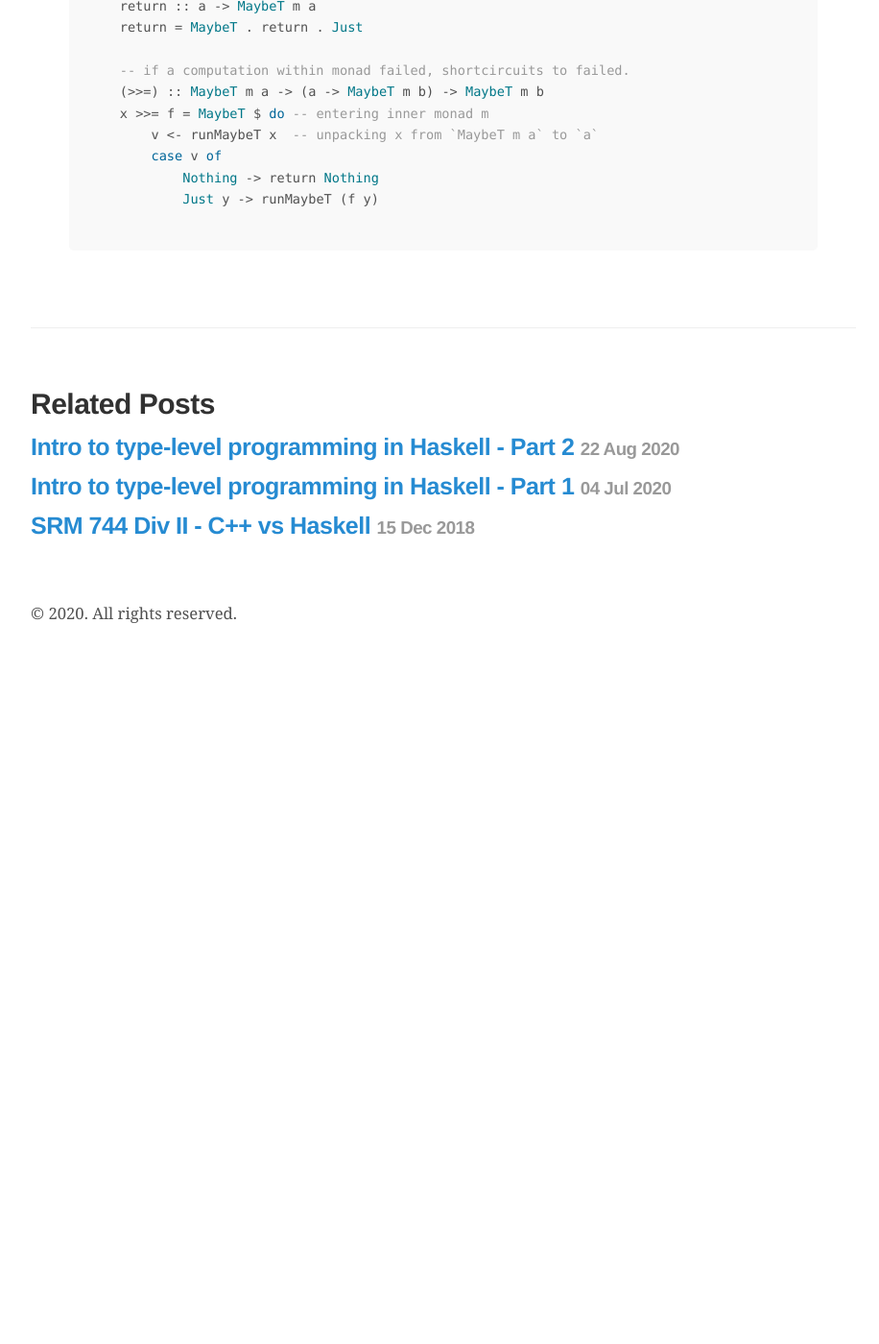
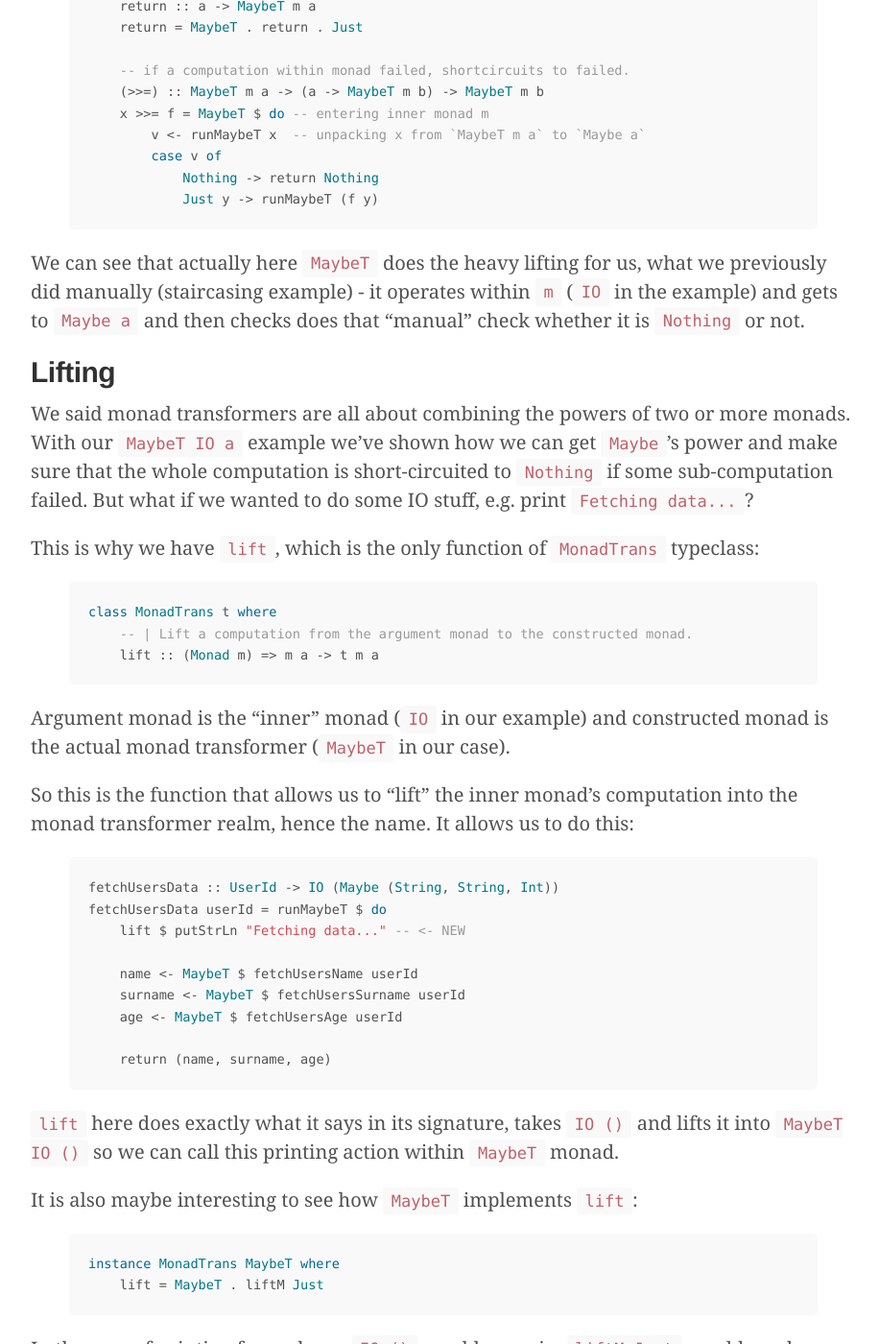
Before and after one commit to matijaSos/matijasos.github.io, a Jekyll site: the page built from _posts/2020-11-05-haskell-monad-transformers-intro.md, in a window 1280 px wide and 1400 px high, scrolled down 4995 px. Shown: the whole window at 96% size, without its empty margins (178-1094 px from the left). Built offline with Jekyll 4.4.1, drawn with Linux system fonts in a browser that asks for light colours; comment, search, counter and statistics services are not loaded; before the commit the page ends 5688 px from its top, so only the background shows below that; some of the changed text lies outside the part shown.

Commit message:
finished MaybeT chapter.

```diff
--- a/_posts/2020-11-05-haskell-monad-transformers-intro.md
+++ b/_posts/2020-11-05-haskell-monad-transformers-intro.md
@@ -183,9 +183,61 @@ instance Monad (MaybeT m) where
     -- if a computation within monad failed, shortcircuits to failed.
     (>>=) :: MaybeT m a -> (a -> MaybeT m b) -> MaybeT m b
     x >>= f = MaybeT $ do -- entering inner monad m
-        v <- runMaybeT x  -- unpacking x from `MaybeT m a` to `a`
+        v <- runMaybeT x  -- unpacking x from `MaybeT m a` to `Maybe a`
         case v of
             Nothing -> return Nothing
             Just y -> runMaybeT (f y)
+{% endhighlight %}
 
+We can see that actually here `MaybeT` does the heavy lifting for us, what we previously did
+manually (staircasing example) - it operates within `m` (`IO` in the example) and gets to `Maybe a`
+and then checks does that "manual" check whether it is `Nothing` or not.
+
+## Lifting
+
+We said monad transformers are all about combining the powers of two or more monads. With our
+`MaybeT IO a` example we've shown how we can get `Maybe`'s power and make sure that the whole computation is
+short-circuited to `Nothing` if some sub-computation failed. But what if we wanted to do
+some IO stuff, e.g. print `Fetching data...`?
+
+This is why we have `lift`, which is the only function of `MonadTrans` typeclass:
+
+{% highlight haskell %}
+class MonadTrans t where
+    -- | Lift a computation from the argument monad to the constructed monad.
+    lift :: (Monad m) => m a -> t m a
 {% endhighlight %}
+
+Argument monad is the "inner" monad (`IO` in our example) and constructed monad is the actual
+monad transformer (`MaybeT` in our case).
+
+So this is the function that allows us to "lift" the inner monad's computation
+into the monad transformer realm, hence the name. It allows us to do this:
+
+{% highlight haskell %}
+fetchUsersData :: UserId -> IO (Maybe (String, String, Int))
+fetchUsersData userId = runMaybeT $ do
+    lift $ putStrLn "Fetching data..." -- <- NEW
+
+    name <- MaybeT $ fetchUsersName userId
+    surname <- MaybeT $ fetchUsersSurname userId
+    age <- MaybeT $ fetchUsersAge userId
+
+    return (name, surname, age)
+{% endhighlight %}
+
+`lift` here does exactly what it says in its signature, takes `IO ()` and lifts it into `MaybeT IO ()` so we can
+call this printing action within `MaybeT` monad.
+
+It is also maybe interesting to see how `MaybeT` implements `lift`:
+
+{% highlight haskell %}
+instance MonadTrans MaybeT where
+    lift = MaybeT . liftM Just
+{% endhighlight %}
+
+In the case of printing from above, `IO ()` would come in, `liftM Just` would produce `IO (Just ())` and then `MaybeT` data constructor would create an instance of `MaybeT IO ()` type.
+
+Phew, we just went through our first monad transformer! Let's now take a look at another on - `EitherT`.
+
+## EitherT
```
Also changed, not shown: other parts of _posts/2020-11-05-haskell-monad-transformers-intro.md (+1 -1 lines).
